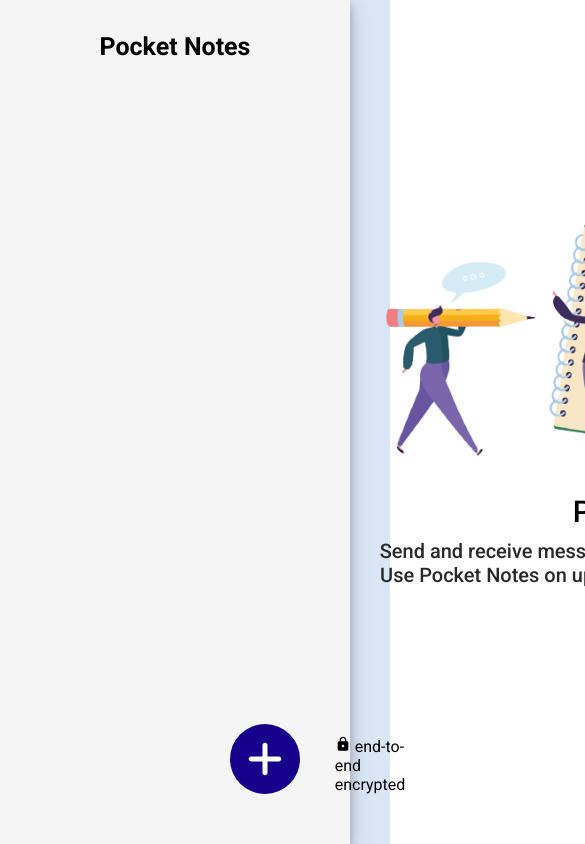
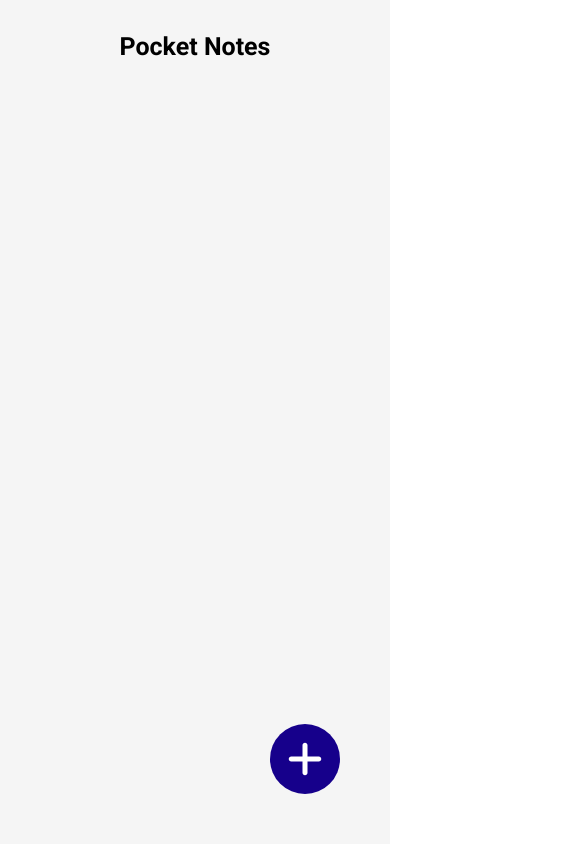
Before and after one commit to Vinod3d/PocketNoteApp, a React (Vite) app: page / in a window 390 px wide. Shown: the top 844 px of the page, 585 px wide, since content can reach past the window. Built offline with nearby package versions, Linux system fonts and the light colour scheme.

Commit message:
all issue solved, one remaining, modal not open in mobile view

```diff
--- a/src/App.jsx
+++ b/src/App.jsx
@@ -1,16 +1,28 @@
-import { useEffect, useState } from 'react'
-import Sidebar from './components/sidebar/Sidebar'
-import MainContent from './components/mainContent/MainContent'
-import Modal from './components/modal/Modal'
+import React, { useState, useEffect } from 'react';
+import Sidebar from './components/sidebar/Sidebar';
 import Notes from './components/mainContent/Notes';
+import MainContent from './components/mainContent/MainContent';
+import Modal from './components/modal/Modal';
+// import './App.css';  // Ensure to include this for necessary CSS adjustments
 
-function App() {
+const App = () => {
   const [openModal, setOpenModal] = useState(false);
   const [groupData, setGroupData] = useState({});
   const [groups, setGroups] = useState([]);
   const [selectedGroup, setSelectedGroup] = useState(null);
   const [notes, setNotes] = useState(null);
+  const [isMobileView, setIsMobileView] = useState(window.innerWidth <= 767);
 
+
+  useEffect(() => {
+    const handleResize = () => {
+      setIsMobileView(window.innerWidth <= 767);
+    };
+
+    window.addEventListener('resize', handleResize);
+
+    return () => window.removeEventListener('resize', handleResize);
+  }, []);
 
   useEffect(() => {
     if (groupData.groupName && groupData.color) {
@@ -37,37 +49,52 @@
     }
   }, [notes, selectedGroup]);
 
-
+  const handleGroupSelect = (group) => {
+    setSelectedGroup(group);
+    if (isMobileView) {
+      // setIsMobileView(false);
+    }
+  };
 
   return (
-    <>
-      <div className="homepage">
-        <Sidebar
-          setOpenModal={setOpenModal}
-          groups={groups}
-          selectedGroup={selectedGroup}
-          setSelectedGroup={setSelectedGroup}
+    <div className={`homepage ${isMobileView ? 'mobile' : 'desktop'}`}>
+      {isMobileView ? (
+        selectedGroup ? (
+          <>
+            <Notes selectedGroup={selectedGroup} notes={notes} setNotes={setNotes} setSelectedGroup={setSelectedGroup}/>
+          </>
+        ) : (
+          <Sidebar
+            setOpenModal={setOpenModal}
+            groups={groups}
+            selectedGroup={selectedGroup}
+            setSelectedGroup={handleGroupSelect}
+          />
+        )
+      ) : (
+        <>
+          <Sidebar
+            setOpenModal={setOpenModal}
+            groups={groups}
+            selectedGroup={selectedGroup}
+            setSelectedGroup={handleGroupSelect}
+          />
+          {selectedGroup ? (
+            <Notes selectedGroup={selectedGroup} notes={notes} setNotes={setNotes} />
+          ) : (
+            <MainContent />
+          )}
+        </>
+      )}
 
-        />
-        {selectedGroup ?
-        <Notes
-          selectedGroup={selectedGroup}
-          notes={notes}
-          setNotes={setNotes}
-        /> :
-        <MainContent/>
-      }
-
-        {openModal &&
+      {openModal && (
         <Modal
           setOpenModal={setOpenModal}
           setGroupData={setGroupData}
-        />}
+        />
+      )}
+    </div>
+  );
+};
 
-
-      </div>
-    </>
-  )
-}
-
-export default App
+export default App;
--- a/src/components/WordIcon.jsx
+++ b/src/components/WordIcon.jsx
@@ -1,6 +1,5 @@
 
 const WordIcon = ({groupName}) => {
-    console.log(groupName)
     const words = groupName.split(" ");
     let initials = words[0].slice(0, 1);
     if(words.length > 1){
--- a/src/components/mainContent/Notes.jsx
+++ b/src/components/mainContent/Notes.jsx
@@ -5,8 +5,9 @@
 import { IoMdSend } from "react-icons/io";
 import formatDate from "../formatDate";
 import { GoDotFill } from "react-icons/go";
+import { FaArrowLeftLong } from "react-icons/fa6";
 
-const Notes = ({ selectedGroup }) => {
+const Notes = ({ selectedGroup, setSelectedGroup }) => {
   const [input, setInput] = useState({
     text: "",
     timestamp: "",
@@ -53,6 +54,9 @@
   return (
     <div className="container">
       <header className="header">
+        <button className="backBtn" onClick={() => setSelectedGroup(null)}>
+          <FaArrowLeftLong />
+        </button>
         <span
           className="groupIcon"
           style={{ backgroundColor: selectedGroup.color }}
--- a/src/components/mainContent/mainContent.css
+++ b/src/components/mainContent/mainContent.css
@@ -1,6 +1,6 @@
 .bannerSection{
     background-color: #DAE5F5;
-    width: calc(100% - 350px);
+    width: 80vw;
     display: flex;
     flex-direction: column;
     align-items: center;
@@ -11,6 +11,9 @@
 .hero{
     margin: 0 auto;
     text-align: center;
+}
+.hero img{
+    width: 40vw;
 }
 
 .bannerHeading{
@@ -30,3 +33,14 @@
     position: absolute;
     bottom: 50px;
 }
+
+@media screen and (max-width: 900px) {
+    .bannerHeading{
+        font-size: clamp(30px , 2vw, 40px);
+    }
+
+    .bannerDescription{
+        font-size: 15px;
+    }
+
+}
--- a/src/components/mainContent/notes.css
+++ b/src/components/mainContent/notes.css
@@ -9,10 +9,21 @@
 
 .header {
   display: flex;
+  gap: 10px;
   align-items: center;
   background-color: #001f8b;
   color: #ffffff;
   padding: 16px;
+}
+
+.backBtn{
+  border: none;
+  outline: none;
+  background-color: transparent;
+  color: #fff;
+  font-size: 24px;
+  display: none;
+  cursor: pointer;
 }
 
 .notes {
@@ -94,3 +105,9 @@
     height: calc(100% - 60px - 180px);
   }
 }
+
+@media screen and (max-width: 767px){
+  .backBtn{
+    display: block;
+  }
+}
--- a/src/index.css
+++ b/src/index.css
@@ -27,3 +27,49 @@
   display: flex;
   width: 100vw;
 }
+
+
+
+.homepage {
+  display: flex;
+  flex-direction: row;
+  height: 100vh;
+}
+
+.homepage.desktop .sidebarContainer {
+  width: 350px;
+}
+
+.homepage.desktop .container {
+  width: 75%;
+}
+
+.homepage.mobile {
+  display: block;
+}
+
+.homepage.mobile .sidebarContainer {
+  width: 100vw;
+  height: 100vh;
+}
+
+.homepage.mobile .container {
+  width: 100vw;
+  height: 100vh;
+}
+
+.back-button {
+  position: absolute;
+  top: 10px;
+  left: 10px;
+  background-color: #001f8b;
+  color: #fff;
+  border: none;
+  padding: 8px 16px;
+  cursor: pointer;
+  border-radius: 5px;
+}
+
+.back-button:hover {
+  background-color: #0041c4;
+}
```
Also changed, not shown: src/components/modal/modal.css (line endings or trailing spaces).
